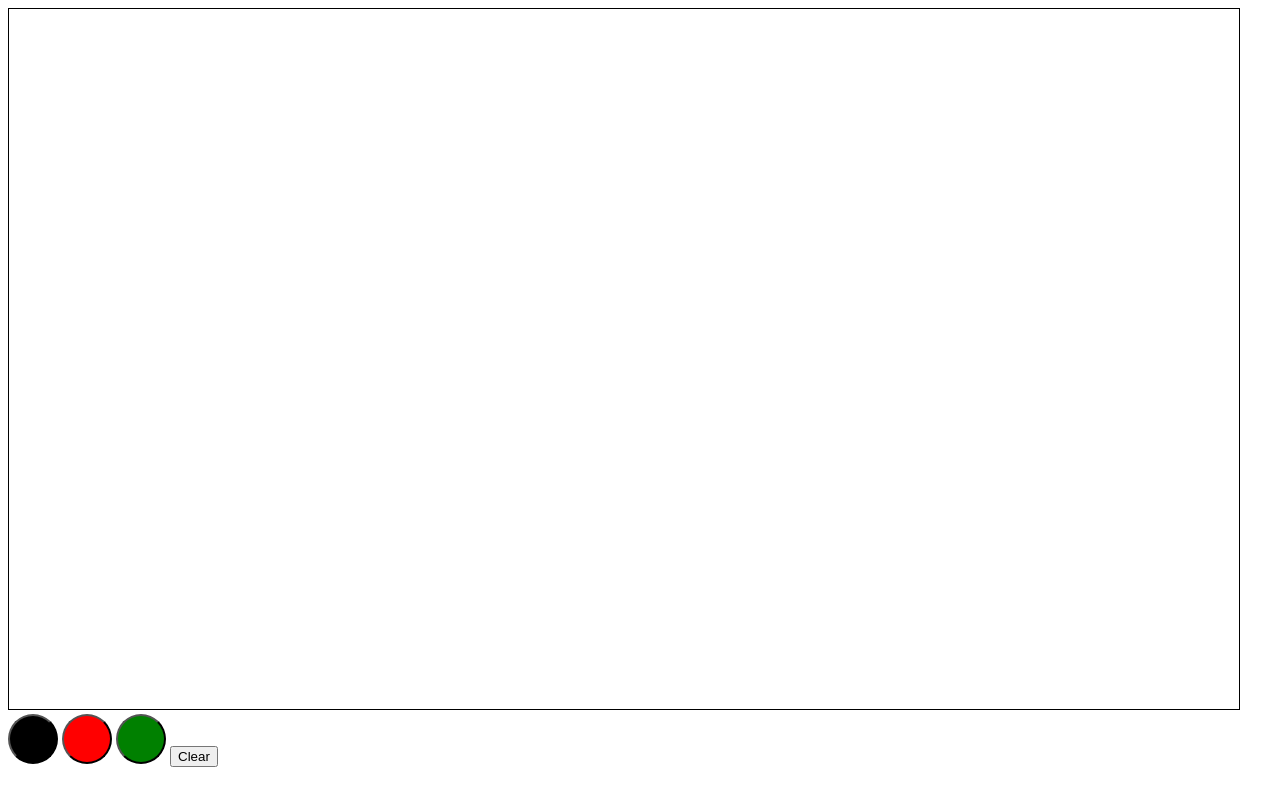
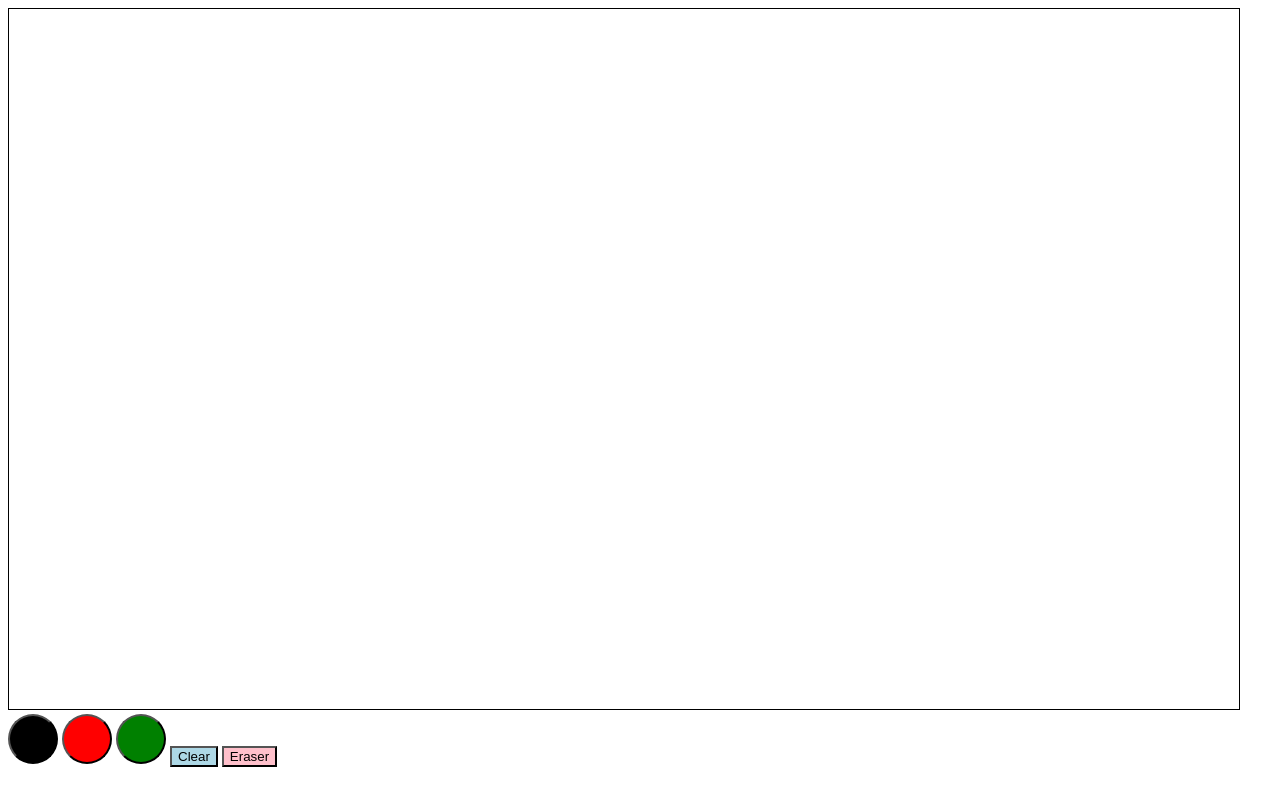
Before and after one commit to sadiyameem/drawing-app, a plain HTML site: page index.html in a window 1280 px wide. Drawn offline with Linux system fonts and the light colour scheme.

Commit message:
instead of a undo button I put an eraser button and did some css on the clear and eraser buttons

```diff
--- a/index.html
+++ b/index.html
@@ -16,12 +16,23 @@
             #canvas {
                 border: 1px solid black;
             }
+
+            #eraser {
+                background-color: pink;
+                color: black;
+            }
+
+            #clear {
+                background-color: lightblue;
+                color: black;
+            }
         </style>
         <canvas id="canvas"></canvas>
         <button class="colorChange" style="background-color: black"></button>
         <button class="colorChange" style="background-color: red"></button>
         <button class="colorChange" style="background-color: green"></button>
         <button id="clear">Clear</button>
+        <button id="eraser">Eraser</button>
         <script src="script.js"></script>
     </body>
 </html>
--- a/script.js
+++ b/script.js
@@ -44,3 +44,8 @@ let x = null,
             context.strokeStyle = el.style.backgroundColor;
         };
     });
+
+    // eraser button
+    document.getElementById('eraser').onclick = function() {
+        context.strokeStyle = "#FFFFFF";
+    }
```
